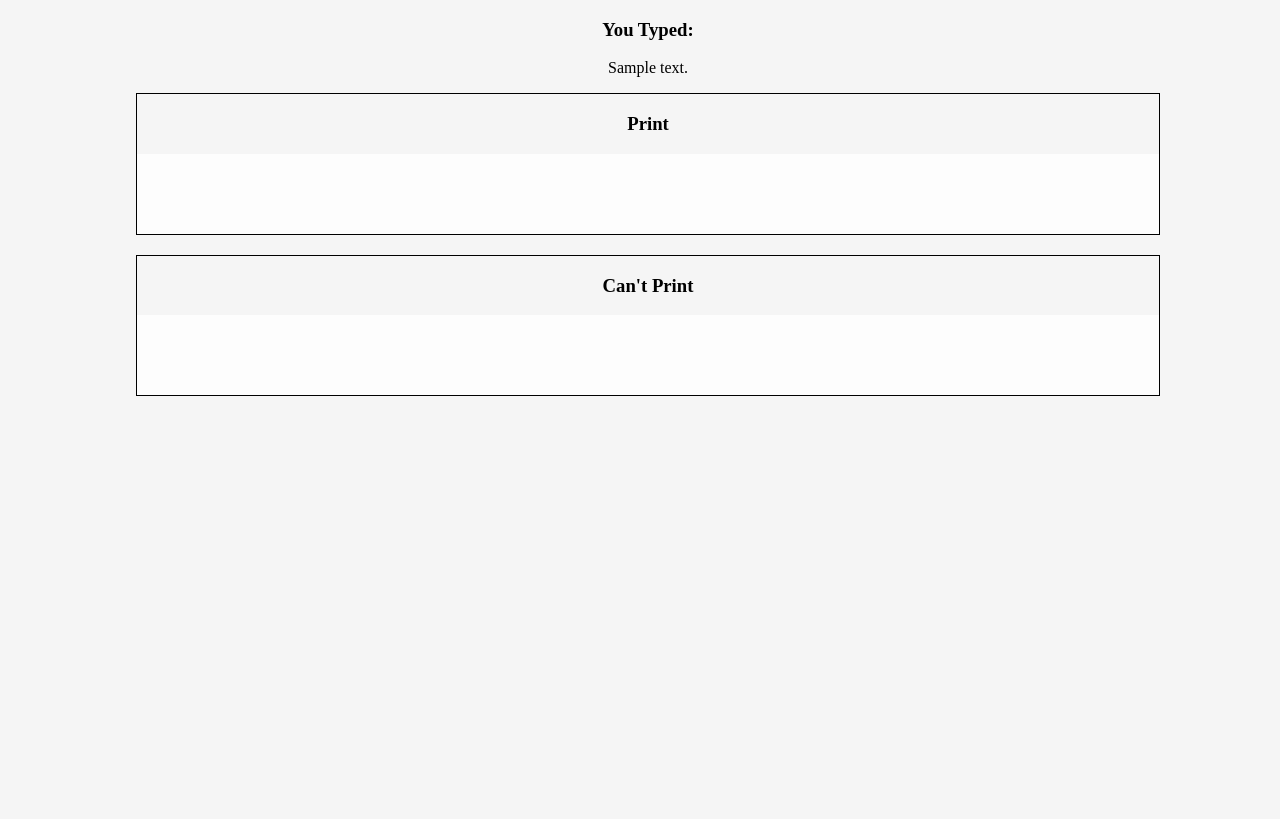
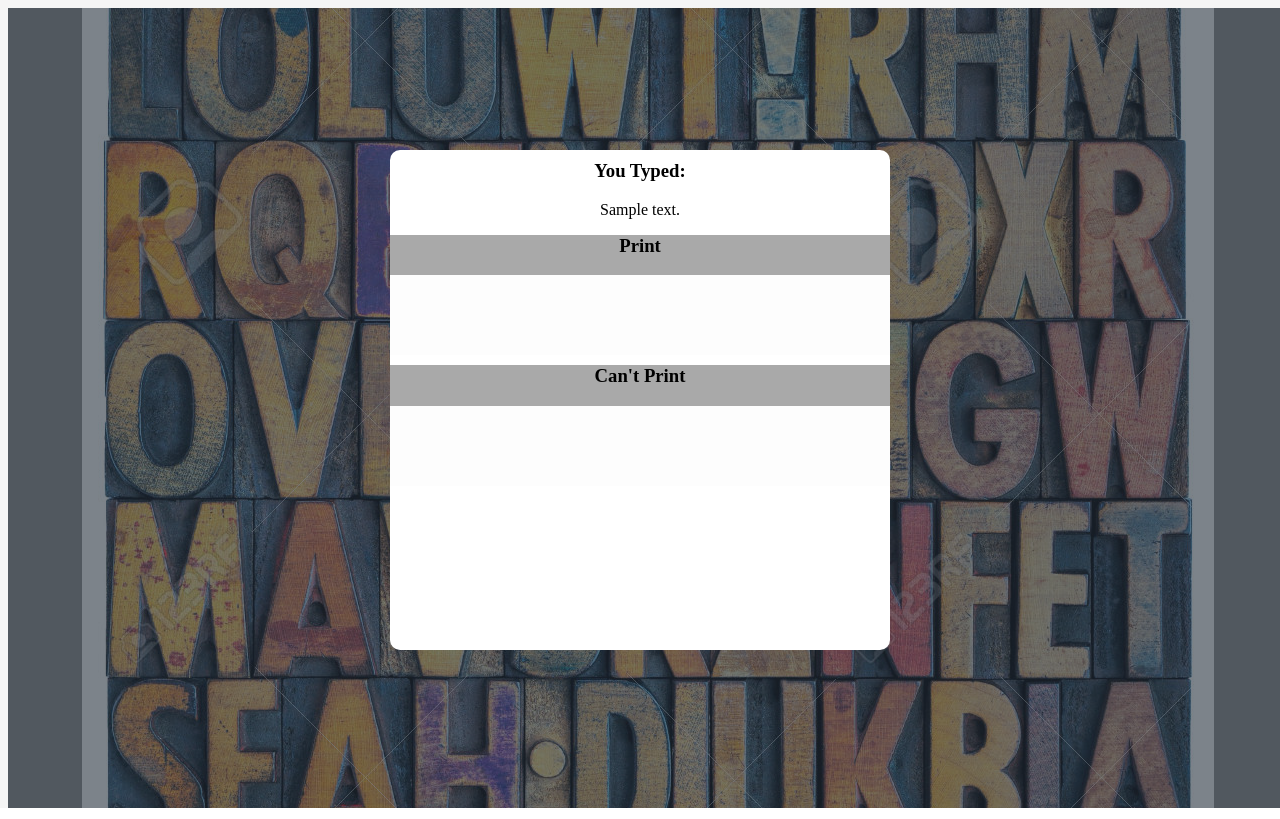
Before and after one commit to clarkdatalabs/typesetting, a Django app: template typeset/cases/templates/cases/results.html in a window 1280 px wide. Run offline with Django 3.2, Linux system fonts and the light colour scheme; data comes from the database, SQL or seed files in the repository; the template is opened without the code that fills it: values that come from a table or form of the project are taken from there, most other values are stand-ins (such as "Sample title", 1, 10 or a date in 2020).

Commit message:
result page style and outcome editing

```diff
--- a/typeset/cases/static/cases/base.css
+++ b/typeset/cases/static/cases/base.css
@@ -30,9 +30,16 @@
 
 }
 .letter_output{
-  margin: 0 auto;
+  width: 500px;
+  height:500px;
+  position: absolute;
+  left: 50%;
+  margin-left: -250px;
+  top:50%;
+  margin-top: -250px;
+  background-color: white;
   text-align: center;
-  width: 80%;
+  border-radius: 10px;
 }
 input[type="submit"]{
   display: block;
@@ -50,8 +57,7 @@
   padding: 20px;
 }
 .box{
-  margin-bottom: 20px;
-  border: 1px solid;
+  background-color: rgba(51, 51, 51, 0.42);
 }
 .resultsfilterbar{
   margin: 10px;
@@ -68,3 +74,9 @@
   width:100%;
   height:100%;
 }
+h3{
+  margin-top:10px;
+}
+td{
+  border-right:1px solid;
+}
--- a/typeset/cases/templates/cases/results.html
+++ b/typeset/cases/templates/cases/results.html
@@ -8,6 +8,8 @@
   <meta name="viewport" content="width=device-width, initial-scale=1">
 </head>
 <body>
+  <div class="mainback">
+    <div class="mainbox">
     <div class="letter_output">
       <h3>You Typed:</h3>
       <p>{{ typesetText }}</p>
@@ -24,9 +26,7 @@
                      {% if forloop.first %}
                        <h3>Font Result for {{case.case}}:</h3>
                      {% endif %}
-                     {% if case.print == 'True' %}
                      <td>{{ case.char }}:{{ case.input }}/{{ case.database }}</td>
-                     {% endif %}
                 {% endfor %}
               {% endif %}
             </tr></table>
@@ -43,8 +43,10 @@
                      {% if forloop.first %}
                       <h3>Font Result for {{case.case}}:</h3>
                      {% endif %}
-                     {% if case.print == 'False' %}
-                     <td>{{ case.char }}:{{ case.input }}/{{ case.database }}</td>
+                     {% if case.print == 'False'%}
+                     <td><p style='color:red;'>{{ case.char }}:{{ case.input }}/{{ case.database }}</p></td>
+                     {% else %}
+                     <td><p>{{ case.char }}:{{ case.input }}/{{ case.database }}</p></td>
                      {% endif %}
                 {% endfor %}
               {% endif %}
@@ -54,6 +56,8 @@
         </div>
 
     </div>
+  </div>
+  </div>
 </body>
 
 </html>
```
